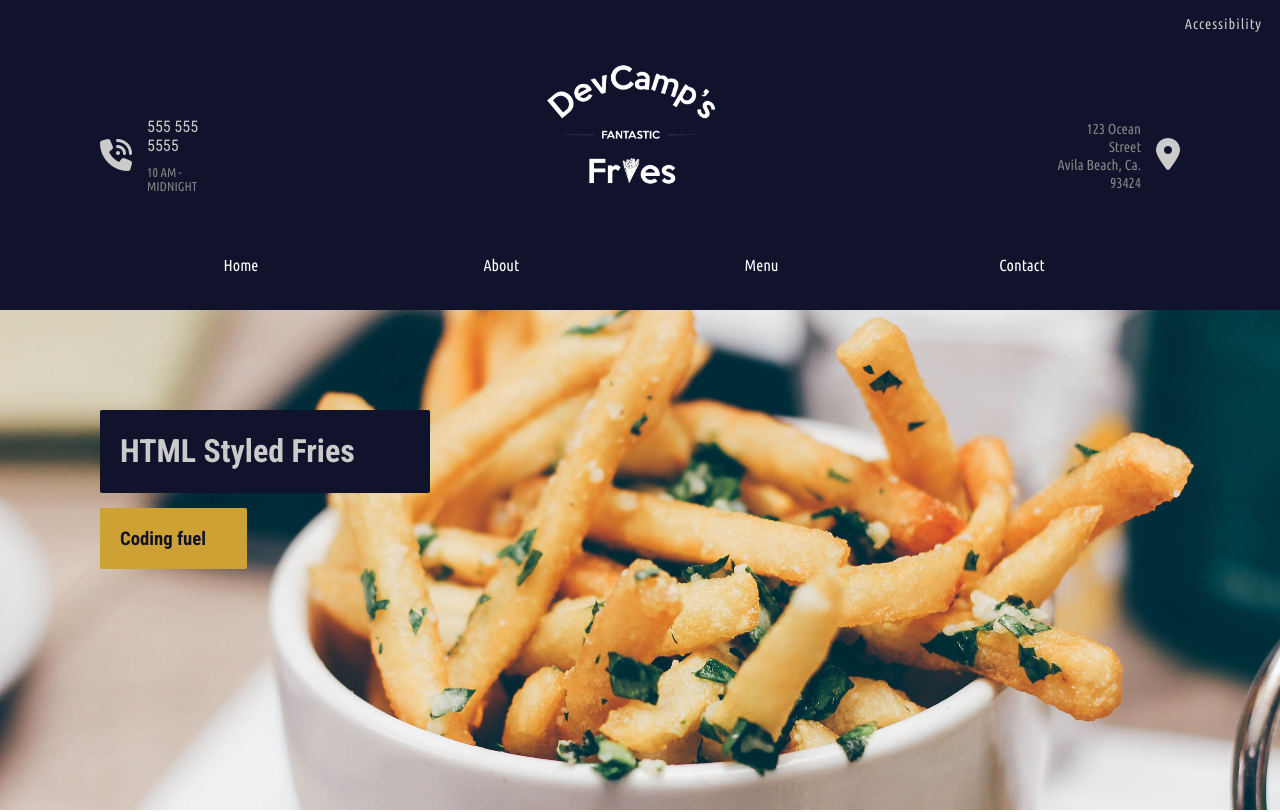
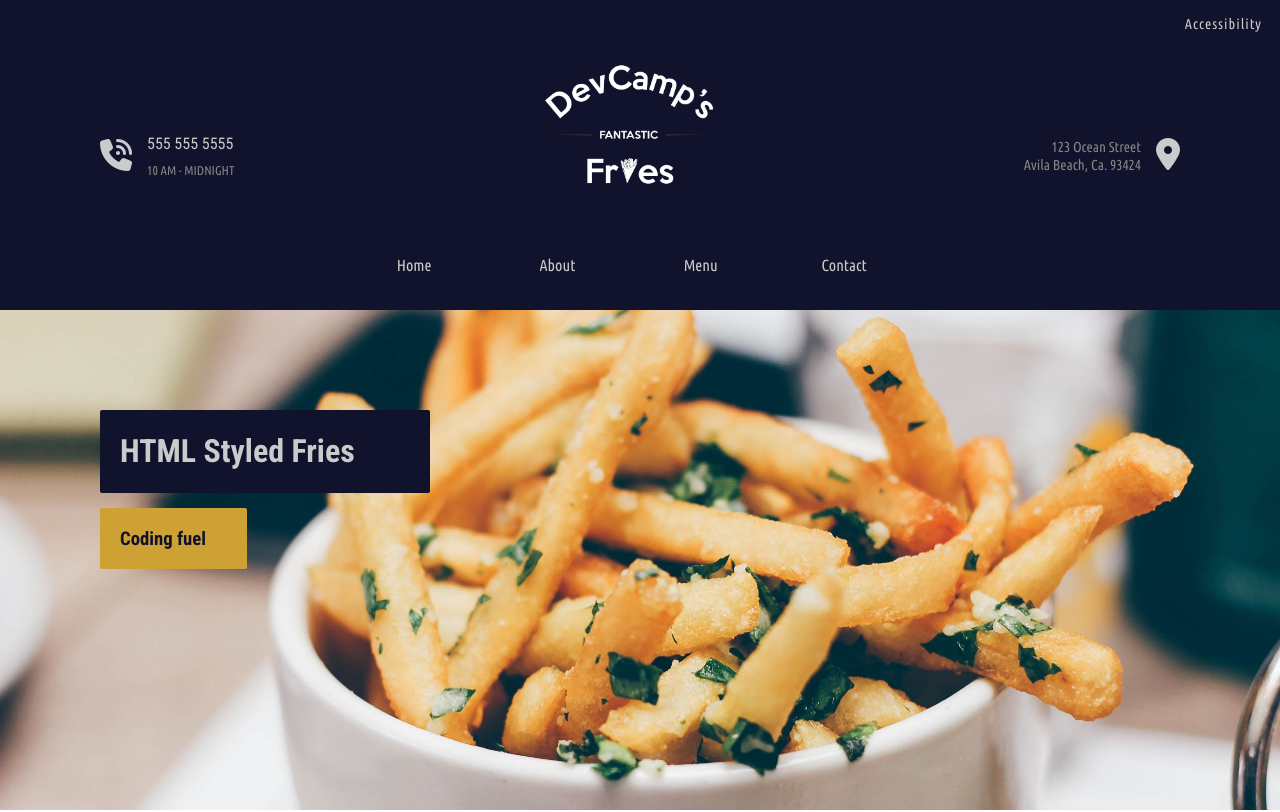
Before and after one commit to FernandoGarcia091/devcampfriesrestaurant, a plain HTML site: page index.html in a window 1280 px wide. Shown: the top 812 px of the page. Drawn offline with Linux system fonts and the light colour scheme.

Commit message:
Updated phone alignment

```diff
--- a/styles/nav.css
+++ b/styles/nav.css
@@ -1,8 +1,3 @@
-/* Common styles */
-body {
-    margin: 0px;
-    font-family: 'Roboto Condensed', sans-serif;
-}
 /* Common nav styles */
 .navigation-wrapper {
     height: 190px;
@@ -13,7 +8,6 @@
     justify-content: space-between;
     align-items: center;
     padding: 60px 100px;
-
 }
 
 /* Left column styles */
@@ -37,13 +31,13 @@
 }
 
 .navigation-wrapper > .left-column > .contact-hours-wrapper > .hours {
-    font-family: "Ubuntu Condensed", sans-serif;
+    font-family: 'Ubuntu Condensed', sans-serif;
     color: #858585;
     font-size: 0.8em;
 }
 
-.navigation-wrapper > .center-column > .links-wrapper > .nav-link a {
-    font-family: "Ubuntu Condensed", sans-serif;
+.links-wrapper > .nav-link a {
+    font-family: 'Ubuntu Condensed', sans-serif;
     color: white;
 }
 
@@ -52,7 +46,7 @@
     display: grid;
     grid-template-columns: 1fr;
     grid-gap: 42px;
-    width: 100%;
+    width: 500px;
 }
 
 .navigation-wrapper > .center-column > .banner-image {
@@ -68,8 +62,9 @@
 .links-wrapper {
     display: flex;
     justify-content: space-between;
-    text-align: center;
+    align-items: center;
 }
+
 .links-wrapper > .nav-link {
     width: 70px;
     text-align: center;
@@ -94,8 +89,7 @@
 }
 
 .navigation-wrapper > .right-column > .address-wrapper {
-    font-family: "Ubuntu Condensed", sans-serif;
-    color: white;
+    font-family: 'Ubuntu Condensed', sans-serif;
     text-align: right;
 }
 
```
Also changed, not shown: 2 other files. Lines whose indentation alone changed are shown as unchanged.
